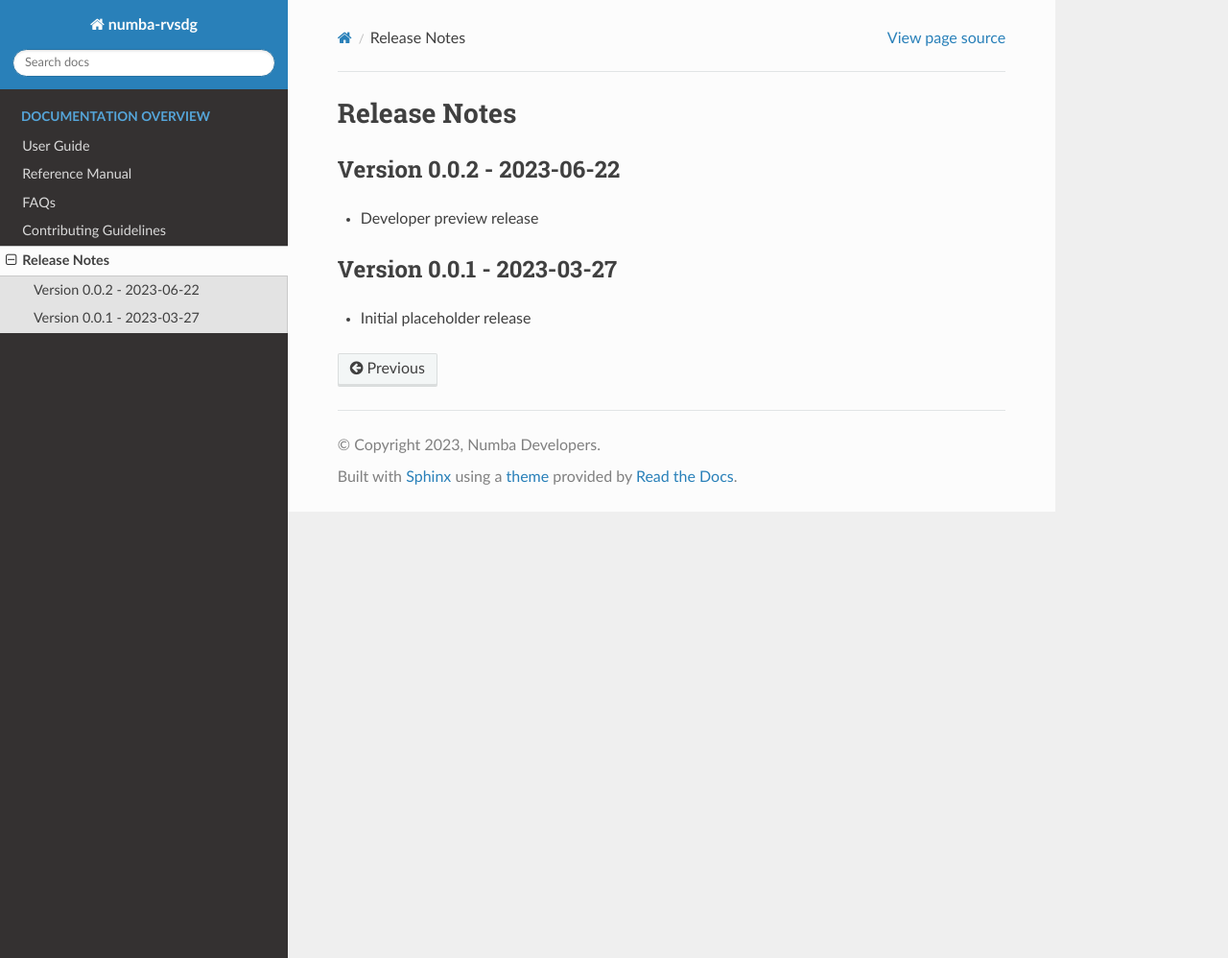
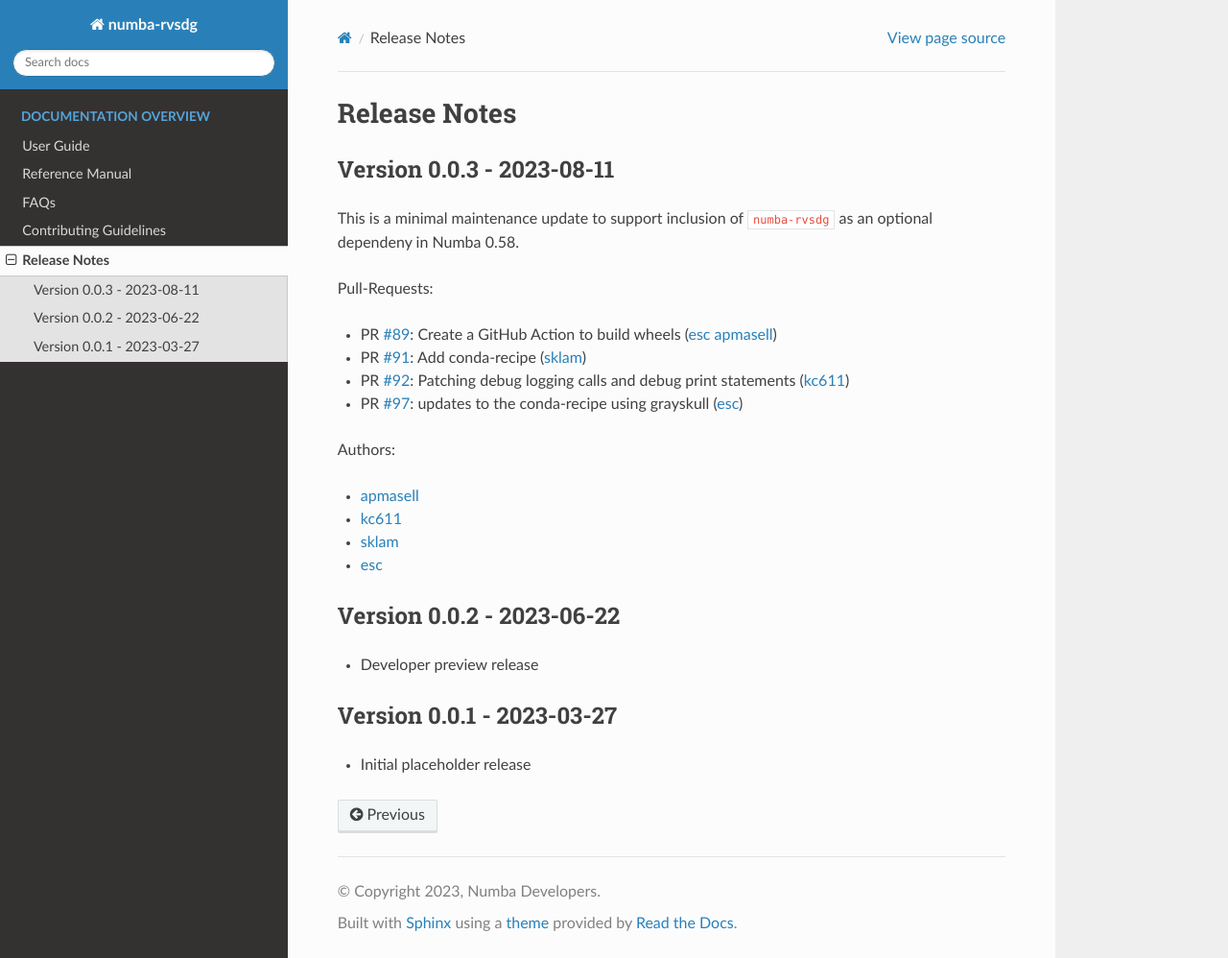
Before and after one commit to numba/numba-rvsdg, a Sphinx documentation site: the page built from docs/source/release_notes.rst, in a window 1280 px wide and 998 px high. Shown: the whole window at 96% size. Built offline with Sphinx 7.4.7 and the Read the Docs theme 2.0.0, drawn with Linux system fonts in a browser that asks for light colours; pages that are not in the unit, such as notebooks, are missing from menus.

Commit message:
adding release notes for 0.0.3
As title

```diff
--- a/docs/source/release_notes.rst
+++ b/docs/source/release_notes.rst
@@ -1,6 +1,26 @@
 =============
 Release Notes
 =============
+
+Version 0.0.3 - 2023-08-11
+==========================
+
+This is a minimal maintenance update to support inclusion of ``numba-rvsdg`` as
+an optional dependeny in Numba 0.58.
+
+Pull-Requests:
+
+* PR `#89 <https://github.com/numba/numba-rvsdg/pull/89>`_: Create a GitHub Action to build wheels (`esc <https://github.com/esc>`_ `apmasell <https://github.com/apmasell>`_)
+* PR `#91 <https://github.com/numba/numba-rvsdg/pull/91>`_: Add conda-recipe (`sklam <https://github.com/sklam>`_)
+* PR `#92 <https://github.com/numba/numba-rvsdg/pull/92>`_: Patching debug logging calls and debug print statements (`kc611 <https://github.com/kc611>`_)
+* PR `#97 <https://github.com/numba/numba-rvsdg/pull/97>`_: updates to the conda-recipe using grayskull (`esc <https://github.com/esc>`_)
+
+Authors:
+
+* `apmasell <https://github.com/apmasell>`_
+* `kc611 <https://github.com/kc611>`_
+* `sklam <https://github.com/sklam>`_
+* `esc <https://github.com/esc>`_
 
 Version 0.0.2 - 2023-06-22
 ==========================
```
